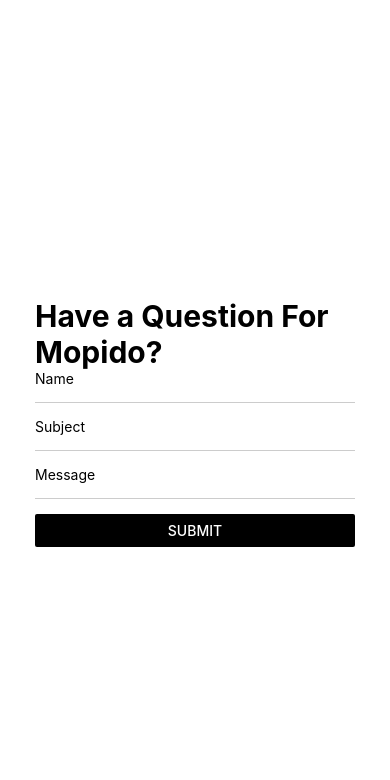
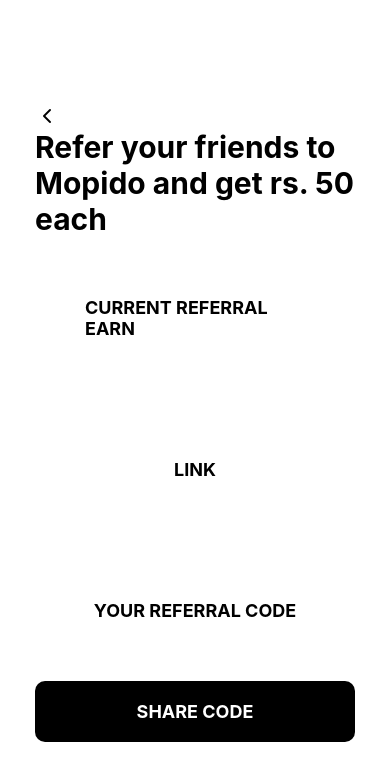
Before and after one commit to madhu2910/harry-harish, a React Native app: screen / in a window 390 px wide. Shown: the top 780 px of the page. Built offline with nearby package versions, Linux system fonts and the light colour scheme.

Commit message:
Add files via upload

```diff
--- a/App.js
+++ b/App.js
@@ -1,112 +1,11 @@
-import React, { Component } from 'react';
-import { StyleSheet, Text, View, TextInput, Button, Alert, ActivityIndicator, SafeAreaView } from 'react-native';
-
-
-export default class App extends Component {
-
-
-  constructor() {
-    super();
-    this.state = {
-
-      displayName: '',
-      subject: '',
-      message: '',
-      isLoading: false
-    }
-  }
-
-  updateInputVal = (val, prop) => {
-    const state = this.state;
-    state[prop] = val;
-    this.setState(state);
-  }
-
-  registerUser = () => {
-    if(this.state.name === '' && this.state.subject === '') {
-      Alert.alert('Enter details to signup!')
-    } else {
-      this.setState({
-        isLoading: true,
-      })
-
-        console.log('User registered successfully!')
-        this.setState({
-          isLoading: false,
-          displayName: '',
-          subject: '',
-          message: ''
-        })
+import React from 'react';
+import { View, Text, StatusBar, SafeAreaView, TouchableOpacity, StyleSheet } from 'react-native';
+import Icon from 'react-native-vector-icons/Feather';
 
 
 
-      .catch(error => this.setState({ errorMessage: error.message }))
-    }
-  }
-
-  render() {
-    if(this.state.isLoading){
-      return(
-        <View style={styles.preloader}>
-          <ActivityIndicator size="large" color="#9E9E9E"/>
-        </View>
-      )
-    }
-    return (
-      <View style={styles.container}>
-
-
-       <SafeAreaView>
-       <View style={StyleSheet.header}>
-
-       <View>
-       <Text style={styles.headerTitle}>Have a Question For Mopido? </Text>
-       </View>
-       <View
-       style={{
-           width: 40,
-
-       }}
-       />
-       </View>
-       </SafeAreaView>
-
-
-
-        <TextInput
-          style={styles.inputStyle}
-          placeholder="Name"
-          value={this.state.displayName}
-          onChangeText={(val) => this.updateInputVal(val, 'displayName')}
-        />
-        <TextInput
-          style={styles.inputStyle}
-          placeholder="Subject"
-          value={this.state.displayName}
-          onChangeText={(val) => this.updateInputVal(val, 'displayName')}
-        />
-        <TextInput
-          style={styles.inputStyle}
-          placeholder="Message"
-          value={this.state.displayName}
-          onChangeText={(val) => this.updateInputVal(val, 'displayName')}
-        />
-
-
-        <Button
-          color="black"
-          title="Submit"
-          onPress={() => this.registerUser()}
-        />
-
-
-      </View>
-    );
-  }
-}
-
+export default function App() {
     const styles = StyleSheet.create({
-
         container: {
             flex: 1,
             display: "flex",
@@ -131,32 +30,139 @@
            color: '#000000',
 
        },
-
        iconHeader: {
            color: "black",
        },
 
-  inputStyle: {
+       buttonVerifyWrapper: {
+           alignItems: 'center',
+           marginVertical: 10,
+
+       },
+       buttonVerify: {
+          backgroundColor: '#fff',
+          paddingHorizontal: 50,
+          paddingVertical: 50,
           width: '100%',
-    marginBottom: 15,
-    paddingBottom: 15,
-    alignSelf: "center",
-    borderColor: "#ccc",
-    borderBottomWidth: 1
+          alignItems: 'center',
+          borderRadius: 20,
        },
-  loginText: {
-    color: 'black',
-    marginTop: 25,
-    textAlign: 'center'
+       textButtonVerify: {
+           color: '#000000',
+           fontSize: 18,
+           fontWeight: 'bold',
+           textTransform: 'uppercase',
        },
-  preloader: {
-    left: 0,
-    right: 0,
-    top: 0,
-    bottom: 0,
-    position: 'absolute',
+        buttonVverifyWrapper: {
            alignItems: 'center',
-    justifyContent: 'center',
-    backgroundColor: '#fff'
+           marginVertical: 10,
+
+       },
+       buttonVerrify: {
+          backgroundColor: '#fff',
+          paddingHorizontal: 50,
+          paddingVertical: 50,
+          width: '100%',
+          alignItems: 'center',
+          borderRadius: 20,
+       },
+       textButttonVerify: {
+           color: '#000000',
+           fontSize: 18,
+           fontWeight: 'bold',
+           textTransform: 'uppercase',
+       },
+        buttonVeerifyWrapper: {
+           alignItems: 'center',
+           marginVertical: 10,
+
+       },
+       buttonVeerify: {
+          backgroundColor: '#fff',
+          paddingHorizontal: 50,
+          paddingVertical: 50,
+          width: '100%',
+          alignItems: 'center',
+          borderRadius: 20,
+       },
+       textButtonVeriify: {
+           color: '#000000',
+           fontSize: 18,
+           fontWeight: 'bold',
+           textTransform: 'uppercase',
+       },
+       buttonVerifyWrrapper: {
+        alignItems: 'center',
+        marginVertical: 10,
+
+    },
+    buttonVverify: {
+       backgroundColor: '#000000',
+       paddingHorizontal: 30,
+       paddingVertical: 20,
+       width: '100%',
+       alignItems: 'center',
+       borderRadius: 10,
+    },
+    textButtonVeerify: {
+        color: '#fff',
+        fontSize: 18,
+        fontWeight: 'bold',
+        textTransform: 'uppercase',
+    },
+
+
+    });
+
+    return (
+        <View style={styles.container}>
+
+        <SafeAreaView>
+        <View style={StyleSheet.header}>
+        <TouchableOpacity>
+        <Icon name="chevron-left" size={24} style={styles.iconHeader}/>
+
+        </TouchableOpacity>
+        <View>
+        <Text style={styles.headerTitle}>Refer your friends to Mopido and get rs. 50 each</Text>
+        </View>
+        <View
+        style={{
+            width: 40,
+
+        }}
+        />
+        </View>
+        </SafeAreaView>
+
+
+                  <View style={styles.buttonVerifyWrapper}>
+                      <TouchableOpacity style={styles.buttonVerify}>
+                          <Text style={styles.textButtonVerify}>Current Referral Earn</Text>
+                      </TouchableOpacity>
+                  </View>
+                  <View style={styles.buttonVverifyWrapper}>
+                      <TouchableOpacity style={styles.buttonVerrify}>
+                          <Text style={styles.textButttonVerify}>Link</Text>
+                      </TouchableOpacity>
+                  </View>
+                  <View style={styles.buttonVeerifyWrapper}>
+                      <TouchableOpacity style={styles.buttonVeerify}>
+                          <Text style={styles.textButtonVeriify}>Your Referral Code</Text>
+                      </TouchableOpacity>
+                  </View>
+                  <View style={styles.buttonVeriifyWrrapper}>
+                      <TouchableOpacity style={styles.buttonVverify}>
+                          <Text style={styles.textButtonVeerify}>Share Code</Text>
+                      </TouchableOpacity>
+                  </View>
+
+
+
+
+                                 </View>
+
+
+
+    );
                                 }
-});
--- a/app.json
+++ b/app.json
@@ -1,7 +1,7 @@
 {
   "expo": {
-    "name": "riderreact",
-    "slug": "riderreact",
+    "name": "reactrefer",
+    "slug": "reactrefer",
     "version": "1.0.0",
     "orientation": "portrait",
     "icon": "./assets/icon.png",
--- a/package.json
+++ b/package.json
@@ -13,8 +13,6 @@
     "react": "16.13.1",
     "react-dom": "16.13.1",
     "react-native": "https://github.com/expo/react-native/archive/sdk-41.0.0.tar.gz",
-    "react-native-simple-radio-button": "^2.7.4",
-    "react-native-vector-icons": "^8.1.0",
     "react-native-web": "~0.13.12"
   },
   "devDependencies": {
```
Also changed, not shown: 1 other file (tests, documents, lock files or other folders). Lines whose indentation alone changed are shown as unchanged.
